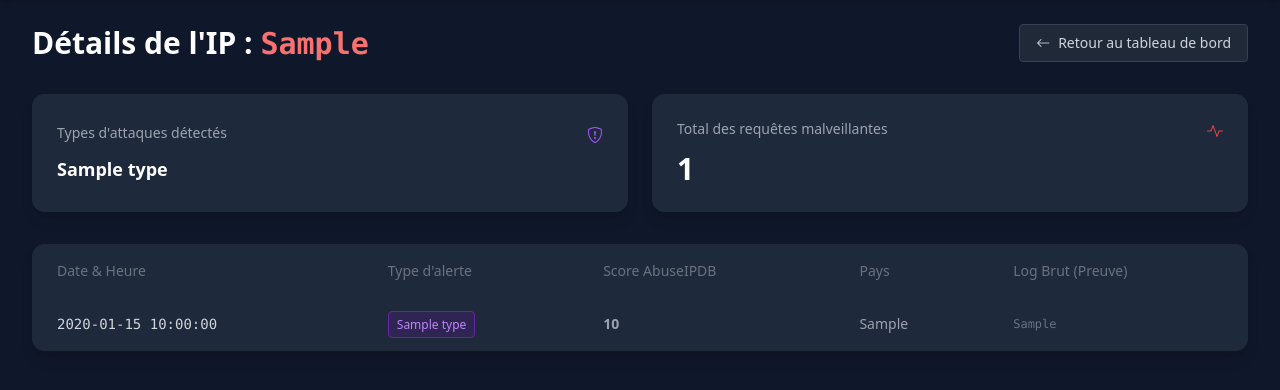
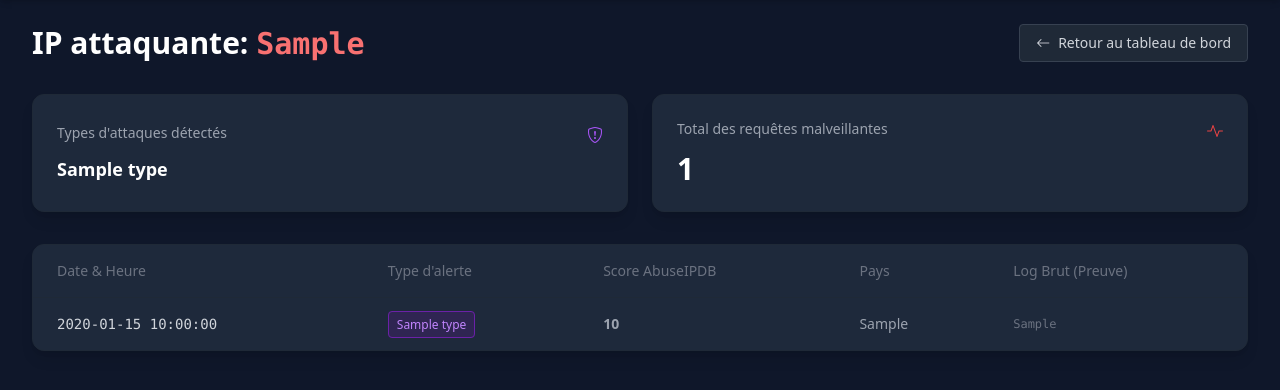
Before and after one commit to NO6B/RootView, a Python web app: template app/templates/details_ip.html in a window 1280 px wide. Shown: the part 65-455 px from the top of the page. Run offline with Jinja, Linux system fonts and the light colour scheme; the template is opened without the code that fills it: most values are stand-ins (such as "Sample title", 1, 10 or a date in 2020).

Commit message:
feat: amélioration de l'affichage de la page détails par IP

```diff
--- a/app/templates/details_ip.html
+++ b/app/templates/details_ip.html
@@ -7,7 +7,7 @@
 <div class="max-w-7xl mx-auto">
 
     <div class="flex justify-between items-center mb-8">
-        <h1 class="text-3xl font-bold text-white">Détails de l'IP : <span class="text-red-400 font-mono">{{ ip }}</span></h1>
+        <h1 class="text-3xl font-bold text-white">IP attaquante: <span class="text-red-400 font-mono">{{ ip }}</span></h1>
         <a href="{{ url_for('main.tableau_de_bord') }}" class="bg-gray-800 hover:bg-gray-700 text-gray-300 px-4 py-2 rounded border border-gray-700 flex items-center gap-2 transition text-sm">
             <i class="bi bi-arrow-left"></i> Retour au tableau de bord
         </a>
```
